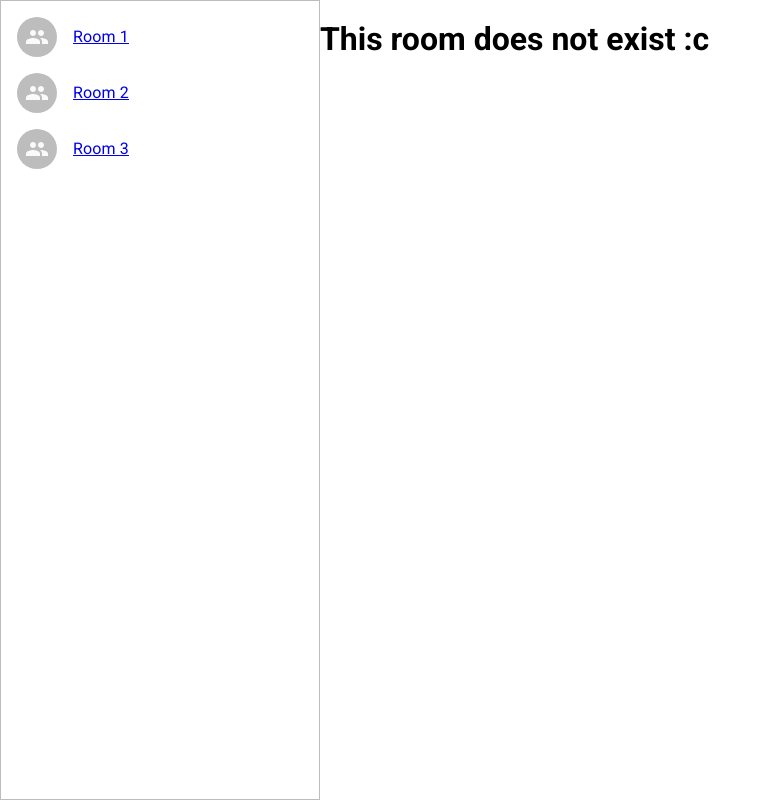
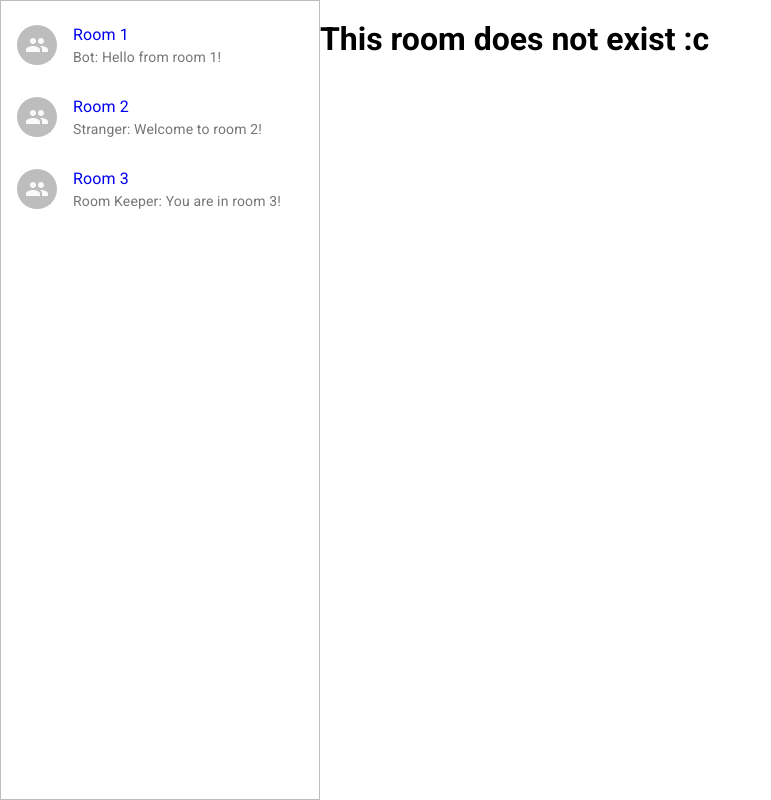
Before and after one commit to Dysco76/Geekbarins-ReactJS, a React (Create React App) app: page /chat/room-not-found in a window 1280 px wide. Shown: the whole page, without its empty margins (0-771 px from the left). Built offline with nearby package versions, Linux system fonts and the light colour scheme.

Commit message:
added last chat message to chat blocks in chat list

```diff
--- a/src/components/chat-list/ChatList.js
+++ b/src/components/chat-list/ChatList.js
@@ -15,24 +15,37 @@ const useStyles = makeStyles({
     boxSizing: "border-box",
     border: "1px solid #BDBDBD",
   },
+  chatBlock: {
+    textDecoration: "none",
+  },
 })
 
-export const ChatList = ({ conversations }) => {
+export const ChatList = ({ conversations, allMessages }) => {
   const classes = useStyles()
   const { roomId } = useParams()
 
   return (
     <List component="nav" className={classes.wrapper}>
       {conversations.map((chat) => {
+        const lastMessage =
+          allMessages[chat.id][allMessages[chat.id].length - 1]
+
         return (
-          <Link key={chat.id} to={`/chat/${chat.id}`}>
+          <Link
+            key={chat.id}
+            to={`/chat/${chat.id}`}
+            className={classes.chatBlock}
+          >
             <ListItem button={true} selected={roomId === chat.id}>
               <ListItemAvatar>
                 <Avatar>
                   <Group />
                 </Avatar>
               </ListItemAvatar>
-              <ListItemText primary={chat.title} />
+              <ListItemText
+                primary={chat.title}
+                secondary={`${lastMessage.author}: ${lastMessage.message}`}
+              />
             </ListItem>
           </Link>
         )
--- a/src/components/message-provider/MessageProvider.js
+++ b/src/components/message-provider/MessageProvider.js
@@ -32,6 +32,7 @@ export const MessageProvider = ({ children }) => {
   const state = useMemo(
     () => ({
       conversations,
+      allMessages: messages,
       messages: messages[roomId],
       currentInput: conversations.find((chat) => chat.id === roomId)
         ?.currentInput,
```
